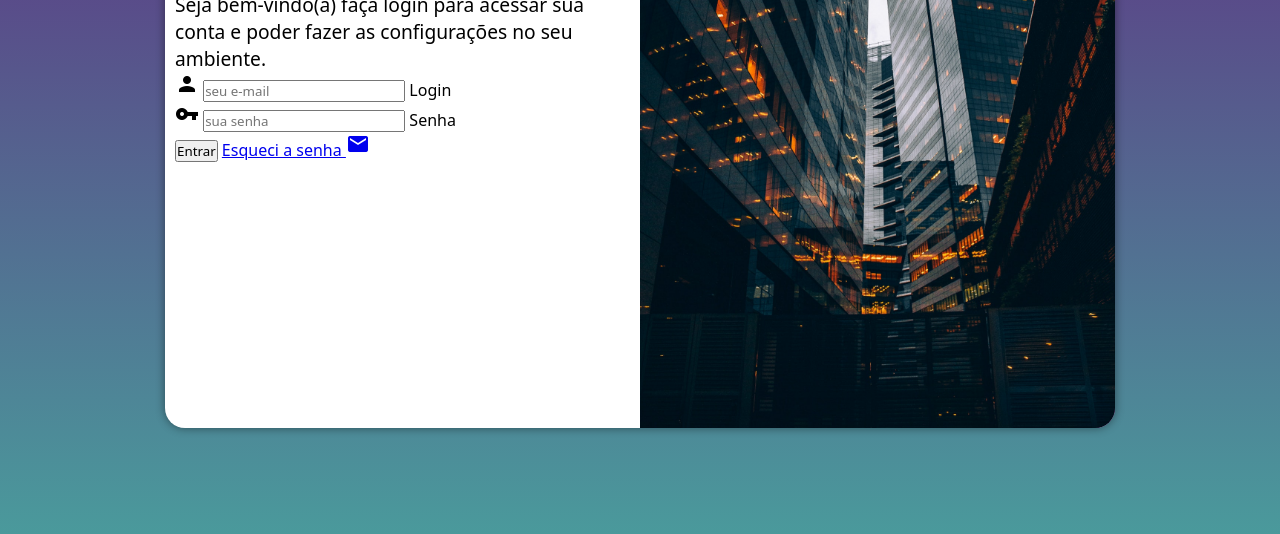
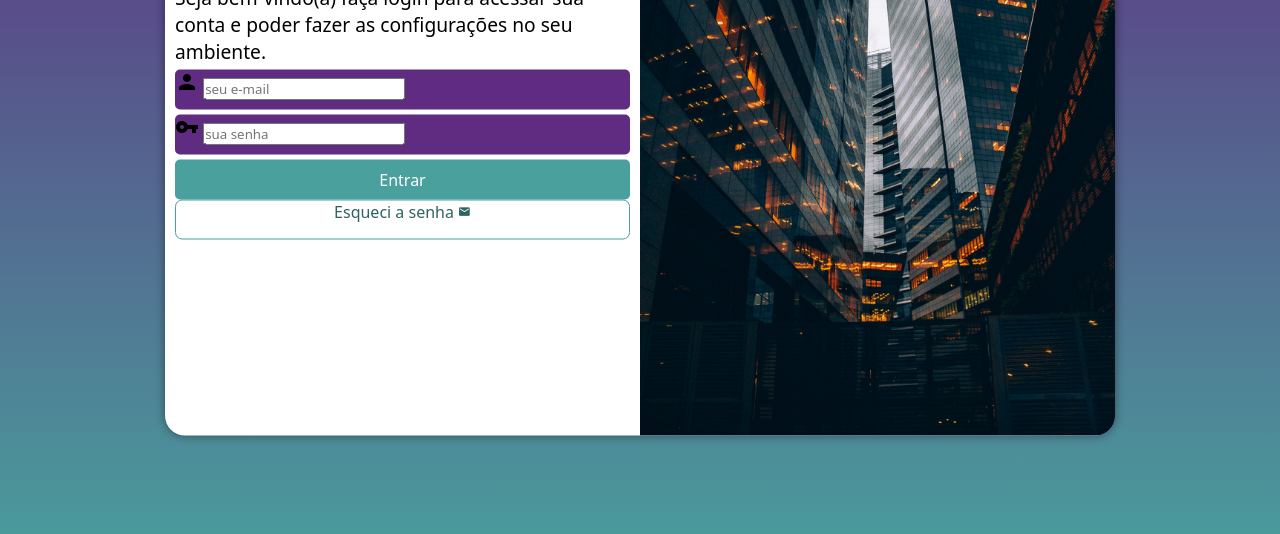
Before and after one commit to JuniorVcunha/projeto-login, a plain HTML site: page index.html in a window 1280 px wide. Shown: the part 222-756 px from the top of the page. Drawn offline with Linux system fonts and the light colour scheme.

Commit message:
tela de login ultimos ajustes

```diff
--- a/estilo/style.css
+++ b/estilo/style.css
@@ -36,7 +36,7 @@ section#login {
 
     background-color: white;
     width: 250px;
-    height: 500px;
+    height: 515px;
     border-radius: 20px;
 
     transition: width .3s, heigth .3s;
@@ -65,3 +65,54 @@ div#formulario > h1 {
 div#formulario > p {
     font-size: 0.8em;
 }
+
+form > div.campo{
+    background-color: #5f2c82;
+    display: block;
+    width: 100%;
+    height: 40px;
+    border-radius: 5px;
+    margin: 5px 0px;
+}
+
+div.campo > label {
+    display: none;
+}
+
+form > input[type=submit] {
+    display: block;
+    font-size: 1em;
+    width: 100%;
+    height: 40px;
+    background-color: #49a09d;
+    color: white;
+    border: none;
+    border-radius: 5px;
+    cursor: pointer;
+
+}
+
+form > input[type=submit]:hover {
+    background-color: #2d6462;
+}
+
+form > a.botao{
+    display: block;
+    text-align: center;
+    font-size: 1em;
+    width: 100%;
+    height: 40px;
+    background-color: white;
+    color: #2d6462;
+    border: 1px solid #49a09d;
+    border-radius: 7px;
+    text-decoration: none;
+}
+
+form > a.botao:hover{
+    background-color: #6cd3cf;
+}
+
+form > a.botao > i {
+    font-size: 0.8em;
+}
--- a/index.html
+++ b/index.html
@@ -26,10 +26,10 @@
                     <div class="campo">
                         <i class="material-icons">vpn_key</i>
                         <input type="password" name="senha" id="isenha" placeholder="sua senha" autocomplete="current-password" required minlength="8" maxlength="20">
-                         <label for="isenha" >Senha</label>
+                         <label for="isenha">Senha</label>
                     </div>
                     <input type="submit" value="Entrar">
-                    <a href="esqueci.html">
+                    <a href="esqueci.html" class="botao">
                         Esqueci a senha <i class="material-icons">mail</i>
                     </a>
                 </form>
```
